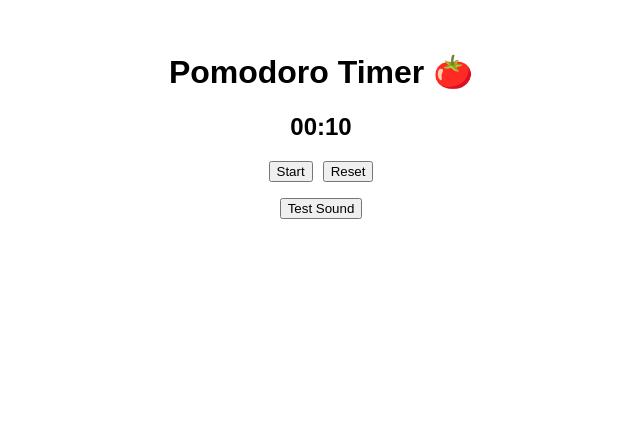
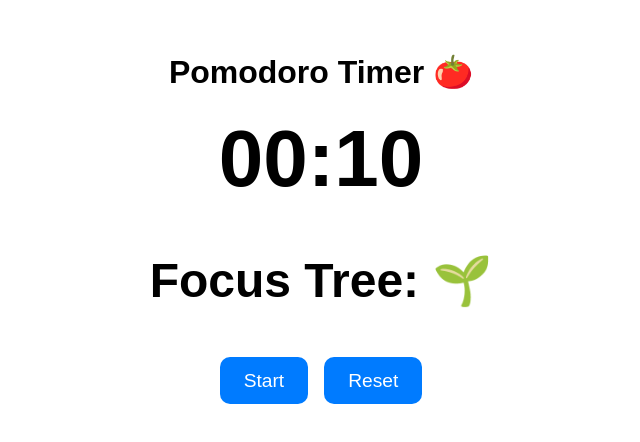
Before and after one commit to piyushgirisingh/pomodoro-timer, a React (Create React App) app in the folder frontend/: page / in a window 1280 px wide. Shown: the top 442 px of the page, without its empty margins (319-959 px from the left). Built offline with nearby package versions, Linux system fonts and the light colour scheme.

Commit message:
UI improvements

```diff
--- a/frontend/src/App.js
+++ b/frontend/src/App.js
@@ -1,5 +1,7 @@
 import React, { useState, useRef, useEffect } from 'react';
 import axios from 'axios';
+import './Timer.css';
+
 
 
 
@@ -9,7 +11,18 @@ function App() {
   const [timeLeft, setTimeLeft] = useState(10); // 25 mins in seconds
   const [isRunning, setIsRunning] = useState(false);
   const [message, setMessage] = useState('');
+  const [sessionCount, setSessionCount] = useState(0);
   const timerRef = useRef(null);
+
+  const getTreeStage = () => {
+    const stages = ["🌱", "🌿", "🌳", "🌴", "🎄"];
+    return stages[Math.min(sessionCount, stages.length - 1)];
+  };
+
+
+
+
+
 
   useEffect(() => {
     ding.load();// Preload the sound
@@ -33,6 +46,8 @@ function App() {
             });
             clearInterval(timerRef.current);
             setIsRunning(false);
+            setSessionCount((prev) => prev + 1);
+            setTimeLeft(10);
             notifyBackend();
             return 0;
           }
@@ -50,7 +65,7 @@ function App() {
   const resetTimer = () => {
     clearInterval(timerRef.current);
     setIsRunning(false);
-    setTimeLeft(1 * 60);
+    setTimeLeft(10);
   };
 
   const notifyBackend = async () => {
@@ -64,6 +79,18 @@ function App() {
     }
   };
 
+  const buttonStyle = {
+    padding: "0.8rem 1.5rem",
+    fontSize: "1.2rem",
+    borderRadius: "10px",
+    backgroundColor: "#007bff",
+    color: "#fff",
+    border: "none",
+    cursor: "pointer",
+    transition: "all 0.2s ease-in-out",
+  };
+
+
 
 
   // Cleanup timer if component unmounts
@@ -71,23 +98,36 @@ function App() {
     return () => clearInterval(timerRef.current);
   }, []);
 
+
   return (
-    <div style={{ fontFamily: 'Arial', padding: '2rem', textAlign: 'center' }}>
-      <h1>Pomodoro Timer 🍅</h1>
-      <h2>{formatTime(timeLeft)}</h2>
+    <div style={{ fontFamily: 'Arial, sans-serif', padding: '2rem', textAlign: 'center', maxWidth: '600px', margin: 'auto' }}>
 
-      <div>
+      <h1> Pomodoro Timer 🍅</h1>
+      <h2 style={{ fontSize: "5rem", margin: "1rem 0", fontWeight: "bold" }}>
+        {formatTime(timeLeft)}
+      </h2>
+
+      <h3 style={{ fontSize: "3rem" }}>Focus Tree: {getTreeStage()}</h3>
+
+
+
+      <div style={{ marginBottom: "1rem" }}>
         {!isRunning ? (
-          <button onClick={startTimer}>Start</button>
+          <button className="timer-button" onClick={startTimer}>Start</button>
+
         ) : (
-          <button onClick={pauseTimer}>Pause</button>
+          <button className="timer-button" onClick={pauseTimer}>Pause</button>
         )}
-        <button onClick={resetTimer} style={{ marginLeft: '10px' }}>Reset</button>
+        <button className="timer-button" style={{ marginLeft: "1rem" }} onClick={resetTimer}>Reset</button>
+
       </div>
 
+
+
+
+
       <p>{message}</p>
-      {/* 🔔 Test Sound Button */}
-      <button onClick={() => ding.play()}>Test Sound</button>
+
     </div>
   );
 }
--- /dev/null
+++ b/frontend/src/Timer.css
@@ -0,0 +1,15 @@
+.timer-button {
+    padding: 0.8rem 1.5rem;
+    font-size: 1.2rem;
+    border-radius: 10px;
+    background-color: #007bff;
+    color: #fff;
+    border: none;
+    cursor: pointer;
+    transition: all 0.2s ease-in-out;
+  }
+
+  .timer-button:hover {
+    background-color: #0056b3;
+    transform: scale(1.05);
+  }
```
Also changed, not shown: 1 other file (tests, documents, lock files or other folders).
